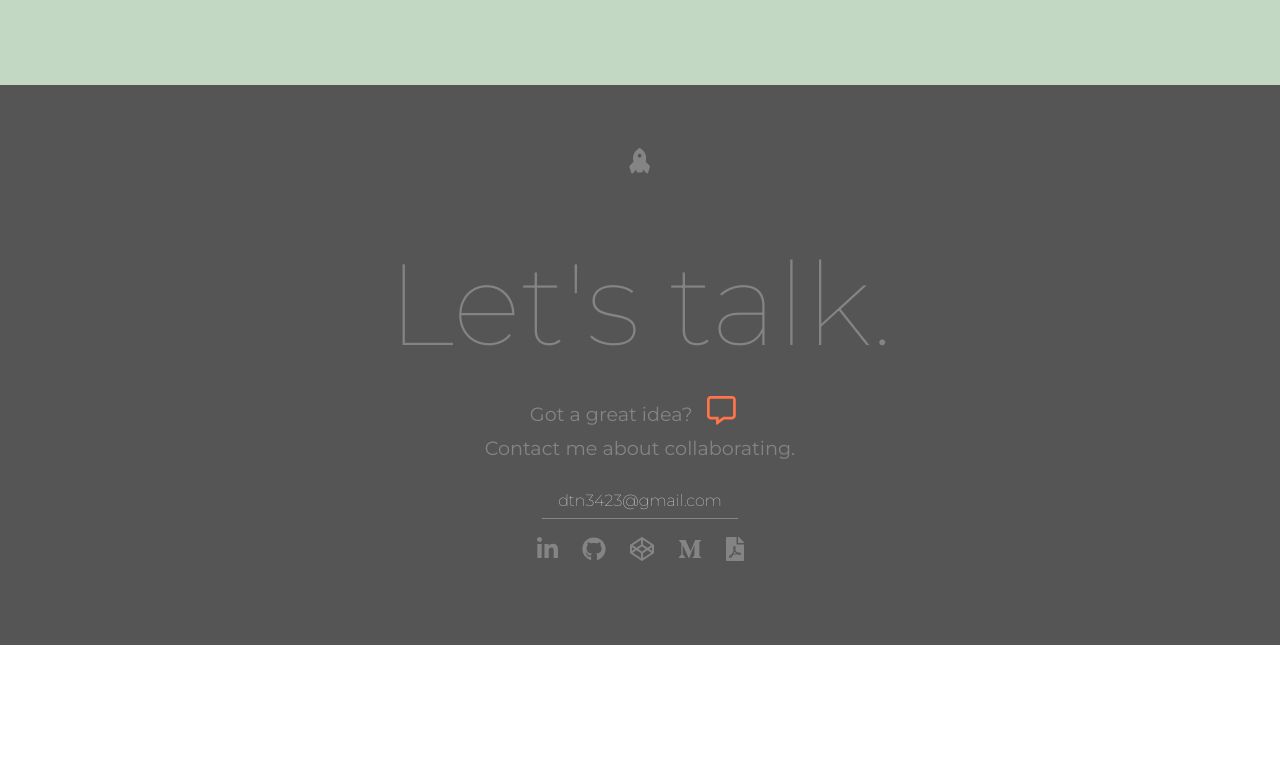
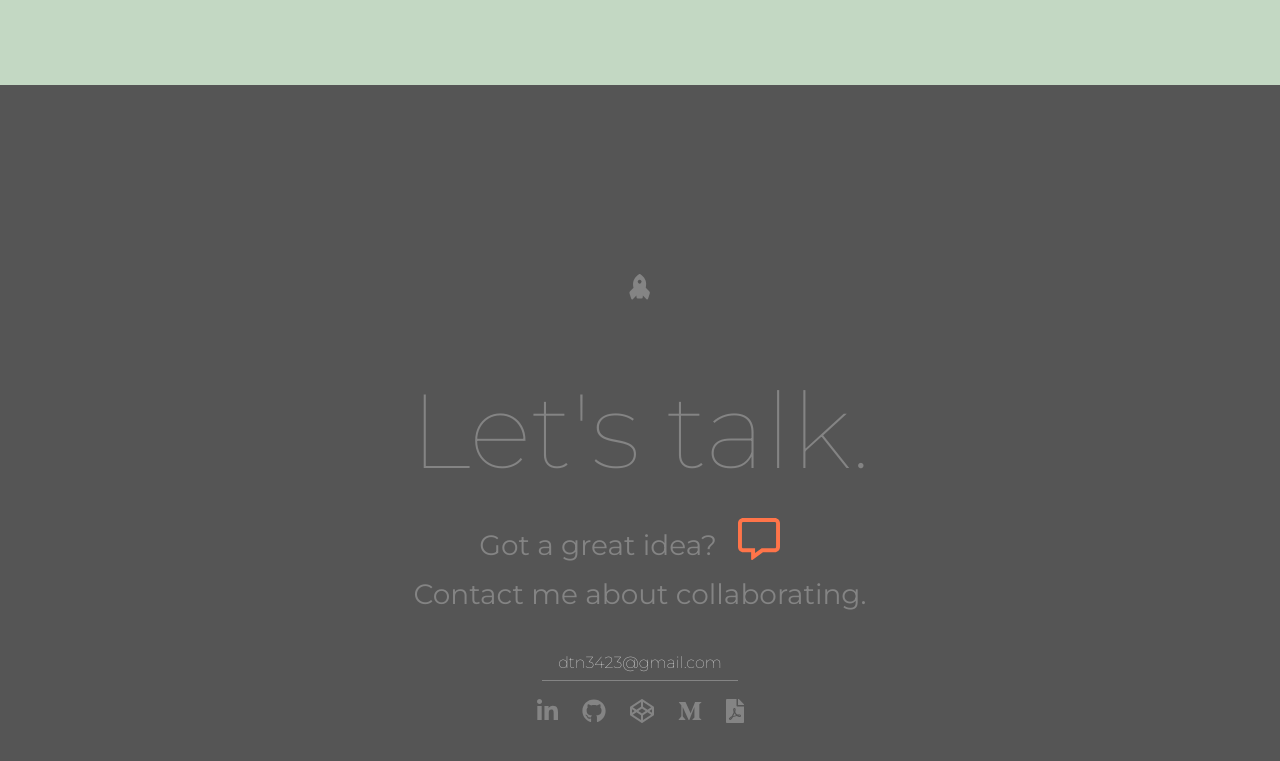
Before and after one commit to ziggysauce/portfolio, a React app: page / in a window 1280 px wide. Shown: the part 2536-3297 px from the top of the page. Before the commit the page ends 3181 px from the top, so only its background shows below. Built offline with nearby package versions, Linux system fonts and the light colour scheme.

Commit message:
Fix footer responsiveness

```diff
--- a/src/styles/components/_footer.scss
+++ b/src/styles/components/_footer.scss
@@ -1,12 +1,12 @@
 .footer {
-  padding: 2em;
+  padding: 5em 2em 2em 2em;
   display: flex;
   flex-direction: column;
   justify-content: center;
   align-items: center;
   background: $bg-grey;
   color: $text-grey;
-  height: 100vh;
+  min-height: 500px;
 }
 
 .footer-left {
@@ -20,6 +20,7 @@
     margin: 0;
     padding: 0.2em 0;
     color: $off-white;
+    font-size: 2.5em;
   }
 
   p {
@@ -99,15 +100,14 @@
 
 @media (min-width: 768px) {
   .footer {
-    height: 70vh;
+    min-height: 100vh;
   }
 
   .footer-left {
-    font-size: 1.2em;
+    font-size: 1.75em;
   }
 
   .footer-right {
-    // font-size: 1.5em;
     justify-content: center;
     align-items: center;
   }
@@ -134,7 +134,6 @@
     flex-direction: column;
     justify-content: center;
     align-items: center;
-    // bottom: 8em;
     transition: 0.3s;
 
     &:hover {
```
Also changed, not shown: public/bundle.js.
